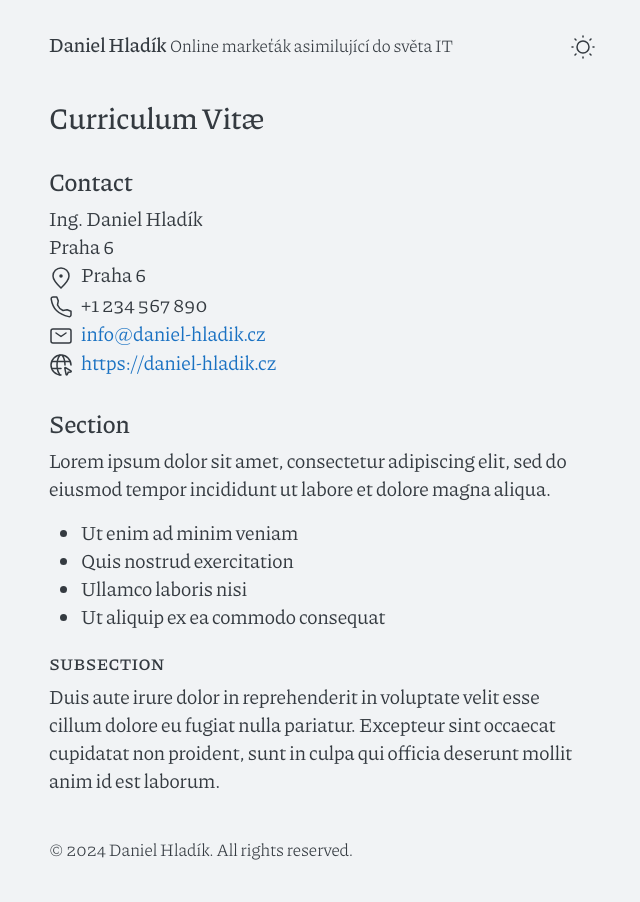
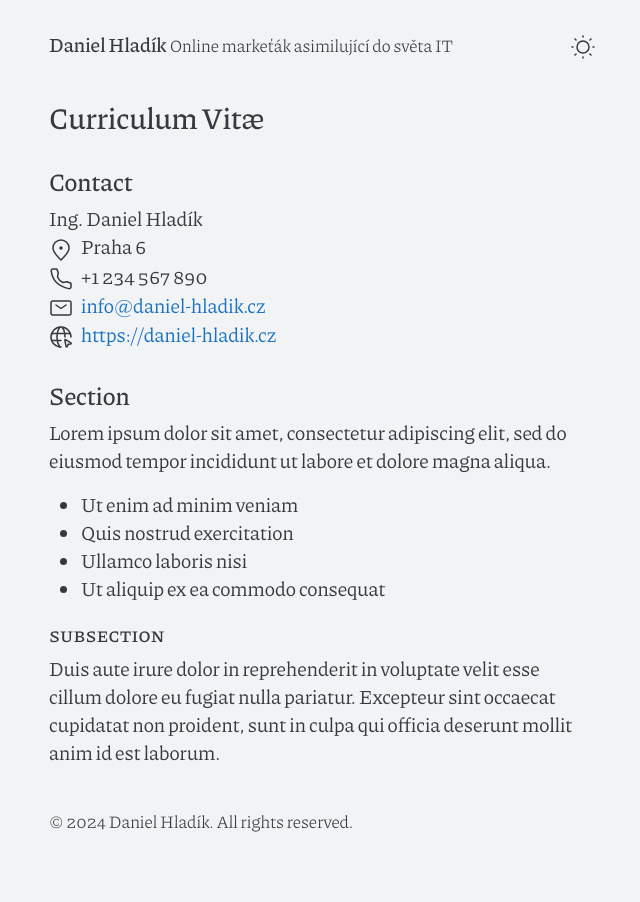
Before and after one commit to Dandee42/dandee42.github.io, a Jekyll site: the page built from cv.md, in a window 1280 px wide. Shown: the whole page, without its empty margins (318-958 px from the left). Built offline with Jekyll 4.4.1, drawn with Linux system fonts in a browser that asks for light colours.

Commit message:
Update contact.html

```diff
--- a/_includes/contact.html
+++ b/_includes/contact.html
@@ -2,7 +2,6 @@
   <h2>Contact</h2>
   <ul>
     <li>Ing. Daniel Hladík</li>
-    <li>Praha 6</li>
     <li><span class="li-icon">{% include svg/pin-alt.svg %}</span><span>{{ site.address }}</span></li>
     <li><span class="li-icon">{% include svg/phone.svg %}</span><span>{{ site.phone }}</span></li>
     <li><span class="li-icon">{% include svg/mail.svg %}</span><a href="mailto:{{ site.author.email }}">{{ site.author.email }}</a></li>
```
